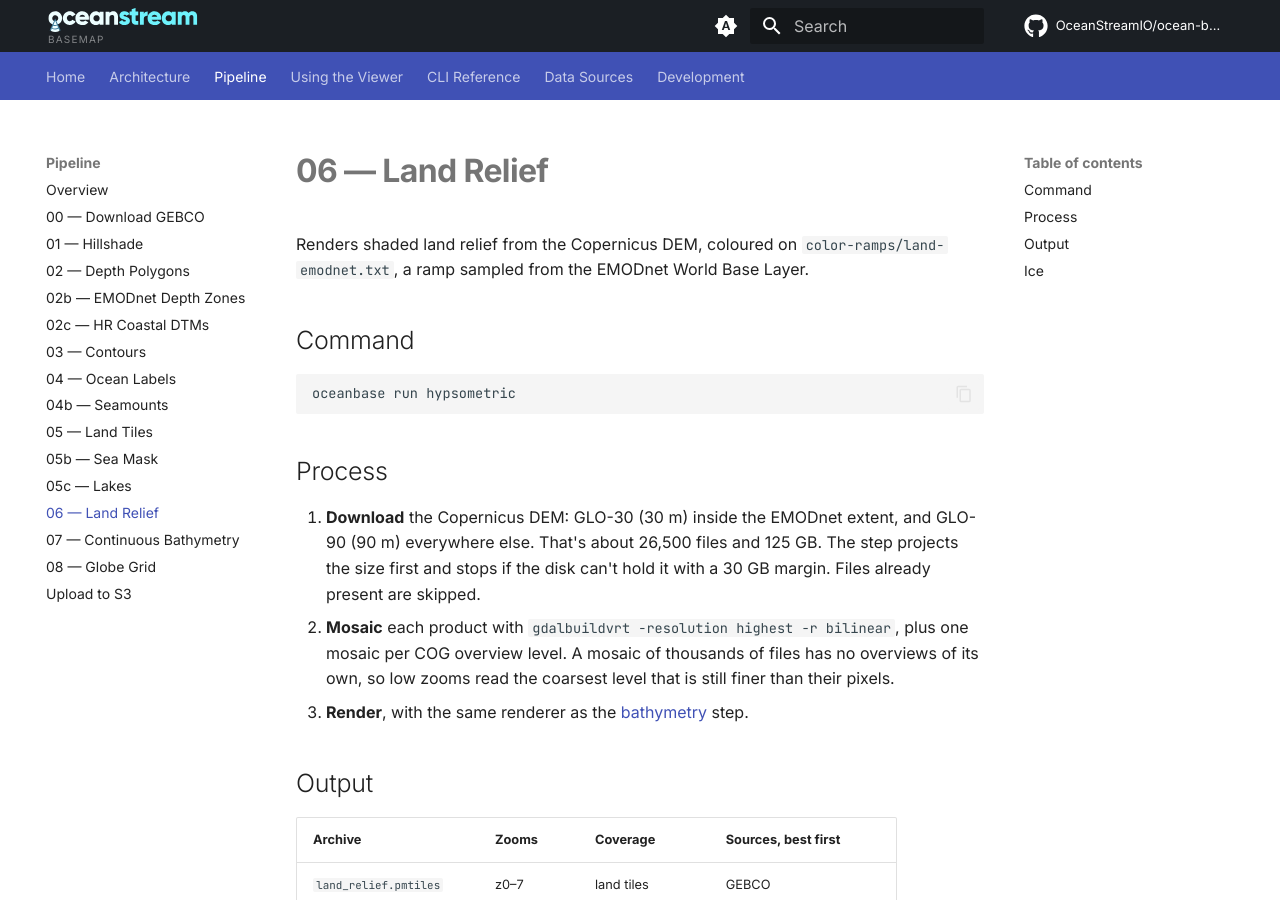
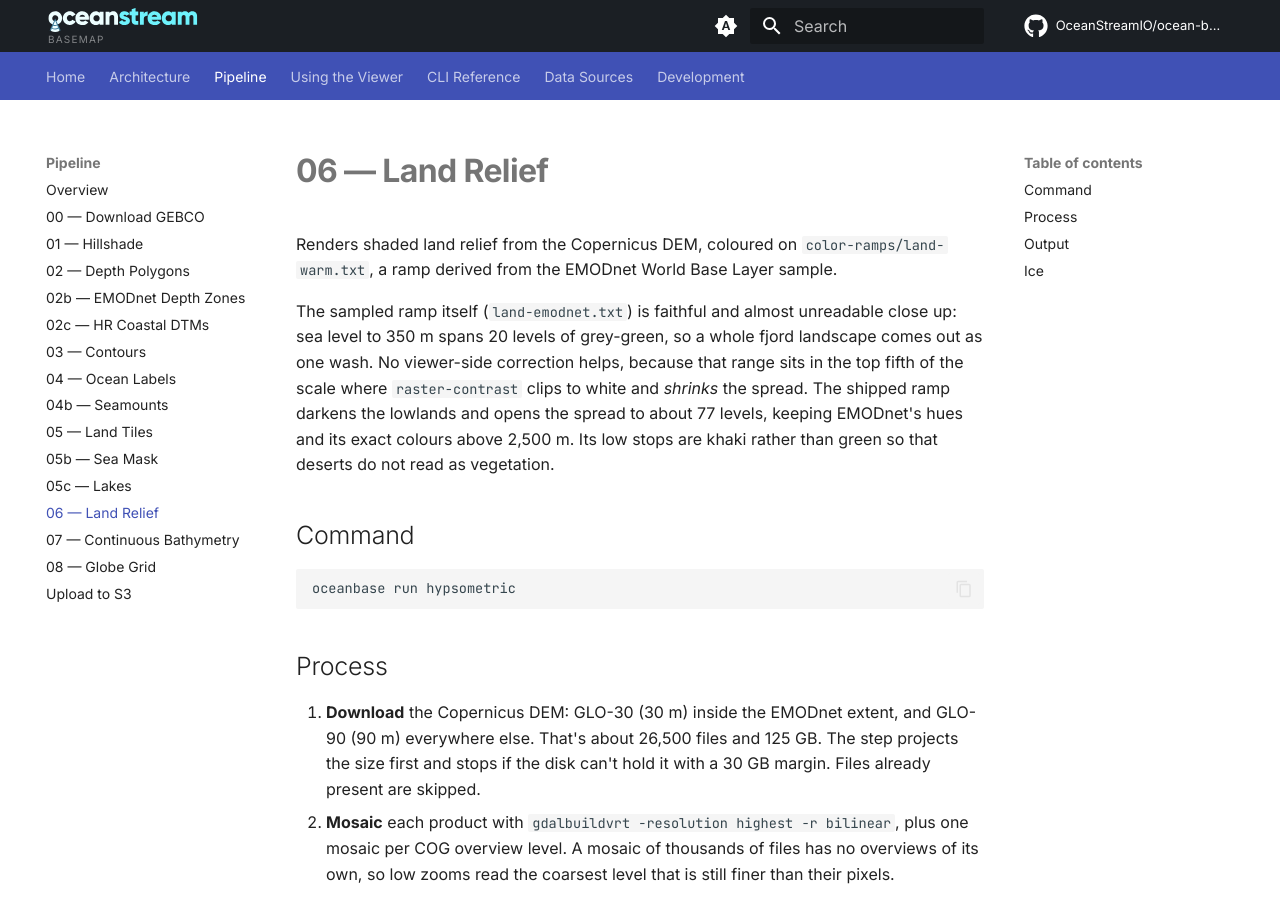
Before and after one commit to OceanStreamIO/ocean-basemap, an MkDocs documentation site: the page built from docs/pipeline/hypsometric.md, in a window 1280 px wide and 900 px high. Built offline with MkDocs 1.6.1 and Material for MkDocs 9.7.7, drawn with Linux system fonts in a browser that asks for light colours; comment, search, counter and statistics services are not loaded.

Commit message:
feat: a land ramp and a light that let terrain read
The land was flat and washed out wherever anyone looked closely -- a fjord
landscape came out as one pale wash. Two causes, and neither was the DEM.

The ramp is sampled from EMODnet's base layer, which is deliberately muted:
sea level to 350 m spans about 20 levels of grey-green, so southern Norway has
almost no tonal separation to give. Correcting it in the viewer cannot work,
which is worth recording because it looks like the obvious fix: those colours
sit in the top fifth of the scale, where raster-contrast clips to white and
*reduces* the spread -- measured at 54, 38 and 21 levels as contrast rises,
against 77 for the ramp shipped here.

And the hillshade was switched off precisely where it was wanted. The
exaggeration is clamped to 1.0 once a pixel is finer than reference_m, and at
30 m that is every zoom past z11.

The new ramp keeps EMODnet's hues, and its exact colours above 2,500 m. Its
first draft put the Sahara and the low desert either side of the Nile under an
olive wash -- elevation is not ground cover -- so the bottom stops were pulled
off green towards khaki. Rendered and checked in the Sahara, the Nile, the
Alps, the Himalaya, the Amazon and Norway; the desert reads as sand, and the
Nile valley reads green against its plateau because it really is lower.

Both relief archives need rebuilding for this.

Co-Authored-By: Claude Opus 5 <noreply@anthropic.com>

```diff
--- a/docs/pipeline/hypsometric.md
+++ b/docs/pipeline/hypsometric.md
@@ -1,7 +1,15 @@
 # 06 — Land Relief
 
 Renders shaded land relief from the Copernicus DEM, coloured on
-`color-ramps/land-emodnet.txt`, a ramp sampled from the EMODnet World Base Layer.
+`color-ramps/land-warm.txt`, a ramp derived from the EMODnet World Base Layer sample.
+
+The sampled ramp itself (`land-emodnet.txt`) is faithful and almost unreadable close
+up: sea level to 350 m spans 20 levels of grey-green, so a whole fjord landscape comes
+out as one wash. No viewer-side correction helps, because that range sits in the top
+fifth of the scale where `raster-contrast` clips to white and *shrinks* the spread. The
+shipped ramp darkens the lowlands and opens the spread to about 77 levels, keeping
+EMODnet's hues and its exact colours above 2,500 m. Its low stops are khaki rather than
+green so that deserts do not read as vegetation.
 
 ## Command
 
```
Also changed, not shown: src/basemap/viewer/globe.html (+24 -8 lines), 3 other files.
